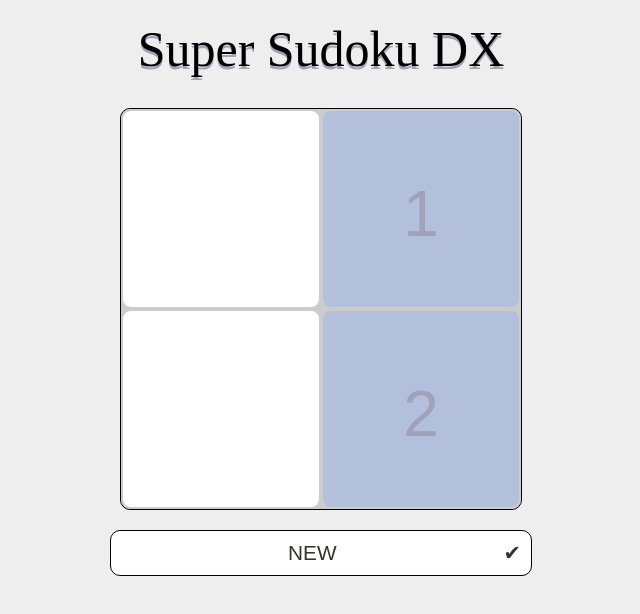
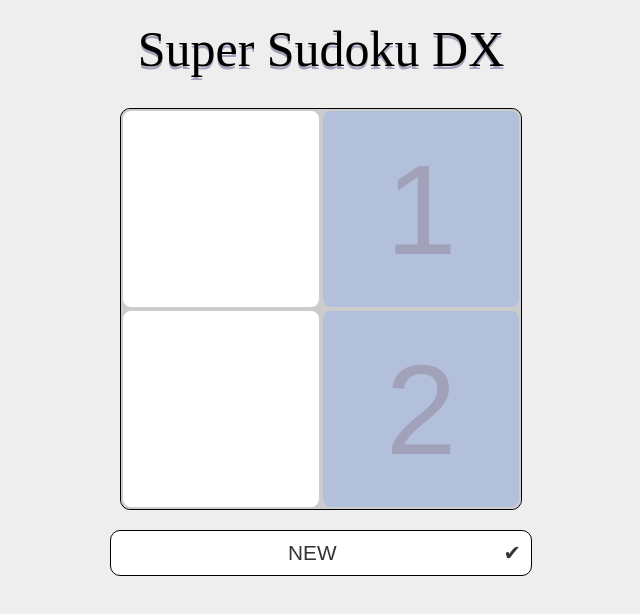
Before and after one commit to pramser/sudoku, a React (Create React App) app: page /game/2 in a window 1280 px wide. Shown: the top 614 px of the page, without its empty margins (319-959 px from the left). Built offline with nearby package versions, Linux system fonts and the light colour scheme.

Commit message:
Add font scaling for cells

```diff
--- a/src/components/board.tsx
+++ b/src/components/board.tsx
@@ -23,6 +23,7 @@ export default function Board(props: {
               key={c}
               value={col}
               isLocked={col < 0}
+              size={props.size}
               onClick={() => onClickCell(r, c)}
             />
           ))}
--- a/src/components/cell.tsx
+++ b/src/components/cell.tsx
@@ -3,6 +3,7 @@ import React from "react";
 export default function Cell(props: {
   value: number;
   isLocked: boolean;
+  size: number;
   onClick: any;
 }) {
   var value = props.value;
@@ -12,9 +13,12 @@ export default function Cell(props: {
     value = value * -1;
   }
 
+  const fontSize = 16 / props.size;
+
   return (
     <div
       className={isLocked ? "locked-cell" : "cell light-cell"}
+      style={{ fontSize: `${fontSize}em` }}
       onClick={isLocked ? null : props.onClick}
     >
       <span>{value === 0 ? "" : value}</span>
--- a/src/index.css
+++ b/src/index.css
@@ -62,8 +62,6 @@ div.board div.cell:hover {
   color: #f67d18;
   text-align: center;
 
-  padding-top: 10px;
-
   border: 2px solid #ccc;
   border-radius: 10px;
 
@@ -88,8 +86,6 @@ div.board div.cell:hover {
 
   font-size: 4em;
   text-align: center;
-
-  padding-top: 10px;
 
   border: 2px solid #ccc;
   border-radius: 10px;
```
